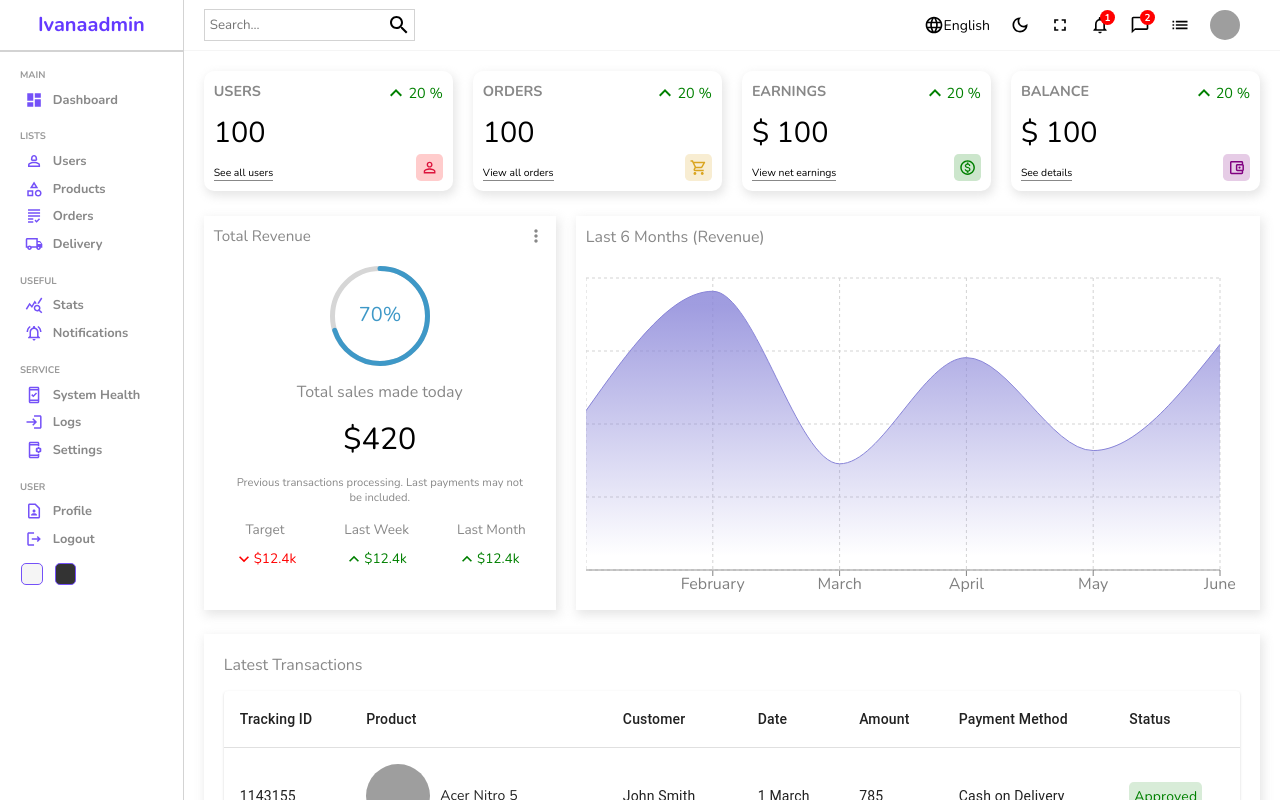
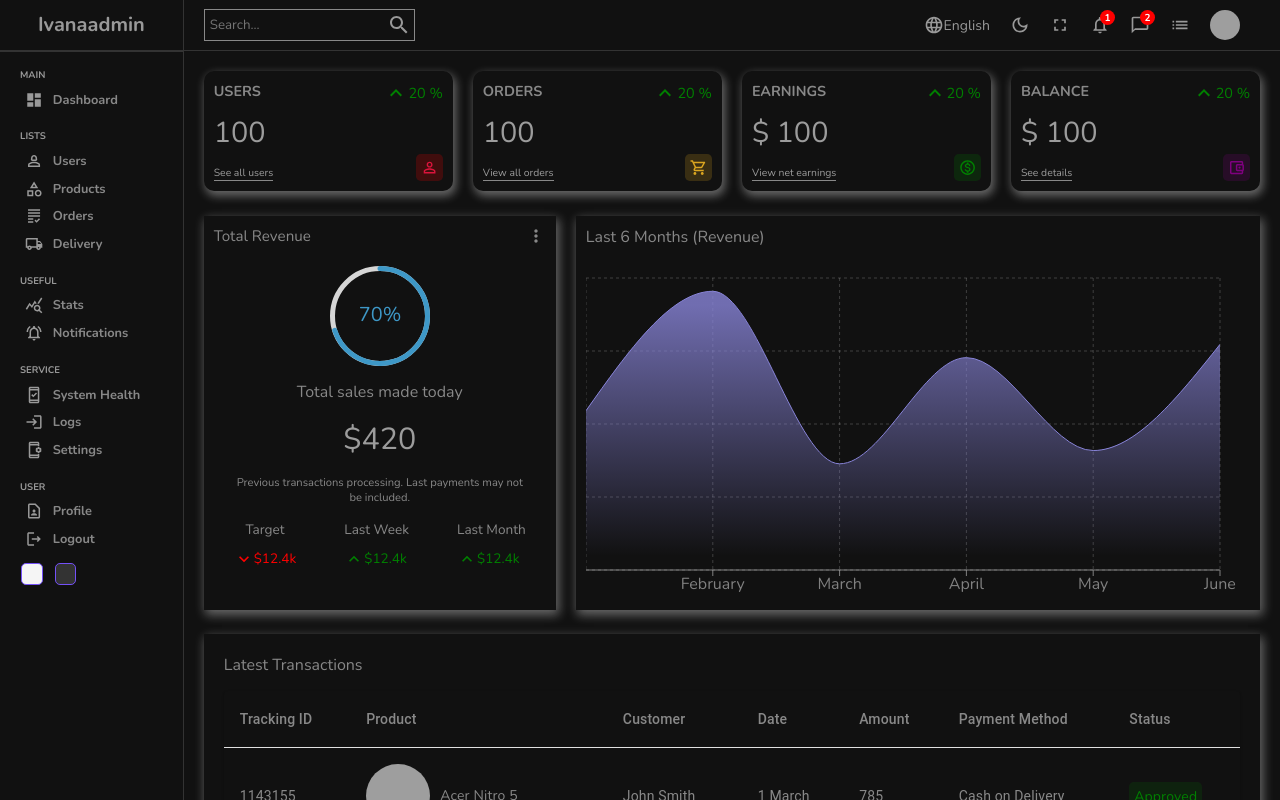
Before and after one commit to Ivanaarbutina/Admin-Dashboard, a React (Vite) app: page / in a window 1280 px wide. Shown: the top 800 px of the page. Built offline with nearby package versions, Linux system fonts and the light colour scheme; grey boxes are pictures that could not be loaded.

Commit message:
add context and darkMode

```diff
--- a/src/App.scss
+++ b/src/App.scss
@@ -9,6 +9,7 @@
   --color-gray-100: #f5f5f5;
   --color-gray-150: #d3d3d3;
   --color-gray-200: #999;
+  --color-gray-250: #9c9c9c;
   --color-gray-300: #888;
   --color-gray-400: #555;
   --color-purple: #6439ff;
@@ -16,6 +17,7 @@
   --color-purple-500: #7451f8;
   --color-blue-500: #00008b;
   --color-black: #333;
+  --color-black-100: #111;
   --color-red: #ff0000;
   --color-red-500: #dc143c;
   --color-green: #008000;
--- a/src/App.tsx
+++ b/src/App.tsx
@@ -4,12 +4,13 @@ import Login from "./pages/login/login";
 import New from "./pages/new/new";
 import Single from "./pages/single/single";
 import "./app.scss";
+import "./style/dark.scss";
 import { BrowserRouter, Route, Routes } from "react-router-dom";
 import { productInputs, userInputs } from "./formSource";
 
 function App() {
   return (
-    <div className="app">
+    <div className="app dark">
       <BrowserRouter>
         <Routes>
           <Route path="/">
--- a/src/components/datatable/datatable.tsx
+++ b/src/components/datatable/datatable.tsx
@@ -1,6 +1,7 @@
 import "./datatable.scss";
 import { DataGrid } from "@mui/x-data-grid";
 import { userColumns, userRows } from "../../datatablesource";
+import { Link } from "react-router-dom";
 
 const DataTable = () => {
   const actionColumn = [
@@ -11,7 +12,9 @@ const DataTable = () => {
       renderCell: () => {
         return (
           <div className="cellAction">
-            <div className="viewButton">View</div>
+            <Link to="/users/test" style={{ textDecoration: "none" }}>
+              <div className="viewButton">View</div>
+            </Link>
             <div className="deleteButton">Delete</div>
           </div>
         );
@@ -20,8 +23,15 @@ const DataTable = () => {
   ];
   return (
     <div className="datatable">
+      <div className="datatableTitle">
+        Add New User
+        <Link to="/users/new" className="link">
+          Add New
+        </Link>
+      </div>
       <div style={{ height: 400, width: "100%" }}>
         <DataGrid
+          className="datagrid"
           rows={userRows}
           columns={userColumns.concat(actionColumn)}
           initialState={{
--- a/src/components/sidebar/sidebar.tsx
+++ b/src/components/sidebar/sidebar.tsx
@@ -11,12 +11,15 @@ import Person2OutlinedIcon from "@mui/icons-material/Person2Outlined";
 import CategoryOutlinedIcon from "@mui/icons-material/CategoryOutlined";
 import GradingOutlinedIcon from "@mui/icons-material/GradingOutlined";
 import LocalShippingOutlinedIcon from "@mui/icons-material/LocalShippingOutlined";
+import { Link } from "react-router-dom";
 
 const Sidebar = () => {
   return (
     <div className="sidebar">
       <div className="top">
+        <Link to="/" style={{ textDecoration: "none" }}>
           <span className="logo">Ivanaadmin</span>
+        </Link>
       </div>
       <hr />
       <div className="center">
@@ -27,15 +30,18 @@ const Sidebar = () => {
             <span>Dashboard</span>
           </li>
           <p className="title">LISTS</p>
+          <Link to="/users" style={{ textDecoration: "none" }}>
             <li>
               <Person2OutlinedIcon className="icon" />
               <span>Users</span>
             </li>
-
+          </Link>
+          <Link to="/products" style={{ textDecoration: "none" }}>
             <li>
               <CategoryOutlinedIcon className="icon" />
               <span>Products</span>
             </li>
+          </Link>
 
           <li>
             <GradingOutlinedIcon className="icon" />
--- /dev/null
+++ b/src/style/dark.scss
@@ -0,0 +1,69 @@
+.app.dark {
+  background-color: var(--color-black-100);
+  color: var(--color-gray-250);
+
+  .chartGrid {
+    stroke: rgba(228, 228, 228, 0.219);
+  }
+
+  .table {
+    background-color: var(--color-black-100);
+
+    .tableCell {
+      color: var(--color-gray-300);
+    }
+  }
+
+  .navbar {
+    color: var(--color-gray-200);
+    border-color: var(--color-black);
+
+    .search {
+      border-color: var(--color-gray-300);
+    }
+  }
+
+  .sidebar {
+    background-color: var(--color-black-100);
+    border-color: var(--color-black);
+
+    .top {
+      .logo {
+        color: var(--color-gray-200);
+      }
+    }
+    hr {
+      border-color: var(--color-black);
+    }
+
+    ul {
+      li {
+        &:hover {
+          background-color: var(--color-black);
+        }
+
+        .icon {
+          color: var(--color-gray-200);
+        }
+      }
+    }
+  }
+
+  .datatable {
+    .datagrid {
+      color: var(--color-gray-300);
+      border: none;
+
+      .viewButton,
+      .deleteButton,
+      .cellWithStatus {
+        color: var(--color-gray-300);
+        border: none;
+      }
+    }
+  }
+
+  input {
+    background-color: transparent;
+  }
+}
```
Also changed, not shown: src/context/darkModeContext.tsx (added, +31 -0 lines), src/context/darkModeReducer.tsx (added, +25 -0 lines). Lines whose indentation alone changed are shown as unchanged.
